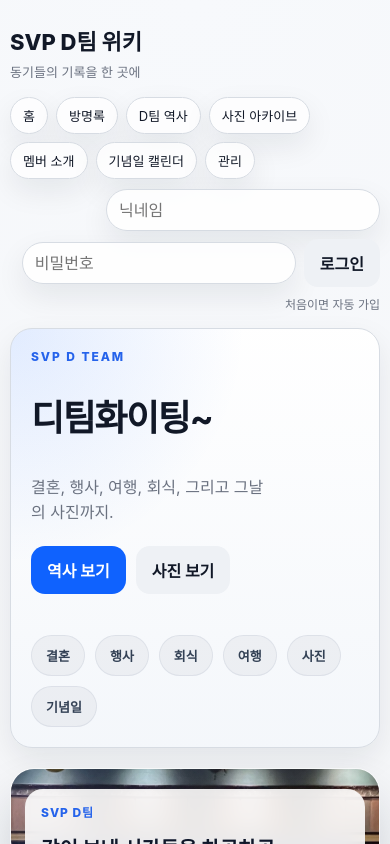
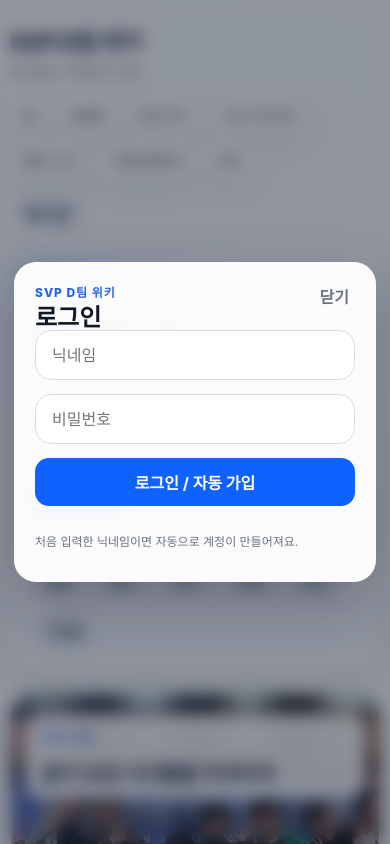
Before and after one commit to wkdeogh/svp_d_team_wiki, a Next.js app: page / in a window 390 px wide. Shown: the top 844 px of the page. Built offline with nearby package versions, Linux system fonts and the light colour scheme; no server answers.

Commit message:
fix: show login in responsive modal

```diff
--- a/app/globals.css
+++ b/app/globals.css
@@ -95,23 +95,6 @@ textarea {
   justify-content: flex-end;
 }
 
-.auth-login-box {
-  display: flex;
-  align-items: center;
-  gap: 8px;
-  flex-wrap: wrap;
-  justify-content: flex-end;
-}
-
-.auth-input {
-  min-width: 120px;
-  padding: 10px 12px;
-  border: 1px solid var(--border);
-  border-radius: 999px;
-  background: rgba(255, 255, 255, 0.88);
-  box-shadow: var(--shadow);
-}
-
 .auth-button {
   padding: 10px 14px;
 }
@@ -161,6 +144,74 @@ textarea {
 .auth-error {
   font-size: 12px;
   color: var(--danger);
+}
+
+.auth-modal-backdrop {
+  position: fixed;
+  inset: 0;
+  z-index: 1000;
+  display: grid;
+  place-items: center;
+  padding: 20px;
+  background: rgba(15, 23, 42, 0.44);
+  backdrop-filter: blur(8px);
+}
+
+.auth-modal-card {
+  width: min(100%, 420px);
+  padding: 24px;
+  border-radius: 28px;
+  background: rgba(255, 255, 255, 0.96);
+  border: 1px solid rgba(255, 255, 255, 0.8);
+  box-shadow: 0 24px 60px rgba(15, 23, 42, 0.26);
+}
+
+.auth-modal-head,
+.auth-modal-body {
+  display: grid;
+  gap: 14px;
+}
+
+.auth-modal-head {
+  grid-template-columns: 1fr auto;
+  align-items: start;
+}
+
+.auth-modal-kicker {
+  margin: 0;
+  font-size: 12px;
+  font-weight: 800;
+  letter-spacing: 0.08em;
+  text-transform: uppercase;
+  color: #2563eb;
+}
+
+.auth-modal-title {
+  margin: 6px 0 0;
+  font-size: 28px;
+  line-height: 1;
+}
+
+.auth-close {
+  appearance: none;
+  border: none;
+  background: transparent;
+  color: var(--muted);
+  cursor: pointer;
+  font-weight: 700;
+}
+
+.auth-modal-input {
+  width: 100%;
+  padding: 14px 16px;
+  border: 1px solid var(--border);
+  border-radius: 16px;
+  background: white;
+}
+
+.auth-modal-submit {
+  width: 100%;
+  justify-content: center;
 }
 
 .nav-link {
@@ -792,6 +843,10 @@ button:hover,
     justify-content: flex-start;
   }
 
+  .auth-modal-card {
+    width: min(100%, 460px);
+  }
+
   .home-hero,
   .home-feature-grid {
     grid-template-columns: 1fr;
@@ -837,6 +892,19 @@ button:hover,
     font-size: 13px;
   }
 
+  .auth-modal-backdrop {
+    padding: 14px;
+  }
+
+  .auth-modal-card {
+    padding: 20px;
+    border-radius: 22px;
+  }
+
+  .auth-modal-title {
+    font-size: 24px;
+  }
+
   .home-hero-copy,
   .home-feature-card,
   .home-bottom-card {
--- a/components/AuthControls.js
+++ b/components/AuthControls.js
@@ -1,6 +1,6 @@
 'use client';
 
-import { useState } from "react";
+import { useEffect, useState } from "react";
 import { emitViewerChanged, useViewer } from "@/lib/useViewer";
 
 export function AuthControls() {
@@ -9,7 +9,14 @@ export function AuthControls() {
   const [nickname, setNickname] = useState("");
   const [password, setPassword] = useState("");
   const [error, setError] = useState("");
+  const [isModalOpen, setIsModalOpen] = useState(false);
   const displayName = user?.nickname || "로그인 사용자";
+
+  useEffect(() => {
+    if (!loading && !user) {
+      setIsModalOpen(true);
+    }
+  }, [loading, user]);
 
   async function signIn() {
     if (!nickname.trim() || !password.trim()) return;
@@ -31,6 +38,8 @@ export function AuthControls() {
       }
 
       setPassword("");
+      setError("");
+      setIsModalOpen(false);
       emitViewerChanged();
     } catch (loginError) {
       setError(loginError.message || "로그인에 실패했습니다.");
@@ -44,6 +53,7 @@ export function AuthControls() {
 
     try {
       await fetch("/api/auth/logout", { method: "POST" });
+      setIsModalOpen(true);
       emitViewerChanged();
     } finally {
       setSubmitting(false);
@@ -55,27 +65,9 @@ export function AuthControls() {
       {loading ? <span className="auth-meta">로그인 확인 중...</span> : null}
 
       {!loading && !user ? (
-        <div className="auth-login-box">
-          <input
-            className="auth-input"
-            type="text"
-            value={nickname}
-            onChange={(event) => setNickname(event.target.value)}
-            placeholder="닉네임"
-          />
-          <input
-            className="auth-input"
-            type="password"
-            value={password}
-            onChange={(event) => setPassword(event.target.value)}
-            placeholder="비밀번호"
-          />
-          <button className="secondary auth-button" type="button" onClick={signIn} disabled={submitting || !nickname.trim() || !password.trim()}>
-            {submitting ? "확인 중..." : "로그인"}
-          </button>
-          <span className="auth-meta">처음이면 자동 가입</span>
-          {error ? <span className="auth-error">{error}</span> : null}
-        </div>
+        <button className="secondary auth-button" type="button" onClick={() => setIsModalOpen(true)}>
+          로그인
+        </button>
       ) : null}
 
       {!loading && user ? (
@@ -92,6 +84,49 @@ export function AuthControls() {
           </button>
         </>
       ) : null}
+
+      {!loading && !user && isModalOpen ? (
+        <div className="auth-modal-backdrop" role="dialog" aria-modal="true" aria-labelledby="auth-modal-title">
+          <div className="auth-modal-card">
+            <div className="auth-modal-head">
+              <div>
+                <p className="auth-modal-kicker">SVP D팀 위키</p>
+                <h2 id="auth-modal-title" className="auth-modal-title">로그인</h2>
+              </div>
+              <button className="auth-close" type="button" onClick={() => setIsModalOpen(false)} aria-label="로그인 창 닫기">
+                닫기
+              </button>
+            </div>
+
+            <div className="auth-modal-body">
+              <input
+                className="auth-modal-input"
+                type="text"
+                value={nickname}
+                onChange={(event) => setNickname(event.target.value)}
+                placeholder="닉네임"
+              />
+              <input
+                className="auth-modal-input"
+                type="password"
+                value={password}
+                onChange={(event) => setPassword(event.target.value)}
+                placeholder="비밀번호"
+                onKeyDown={(event) => {
+                  if (event.key === "Enter") {
+                    signIn();
+                  }
+                }}
+              />
+              <button className="primary auth-modal-submit" type="button" onClick={signIn} disabled={submitting || !nickname.trim() || !password.trim()}>
+                {submitting ? "확인 중..." : "로그인 / 자동 가입"}
+              </button>
+              <p className="auth-meta">처음 입력한 닉네임이면 자동으로 계정이 만들어져요.</p>
+              {error ? <span className="auth-error">{error}</span> : null}
+            </div>
+          </div>
+        </div>
+      ) : null}
     </div>
   );
 }
```
